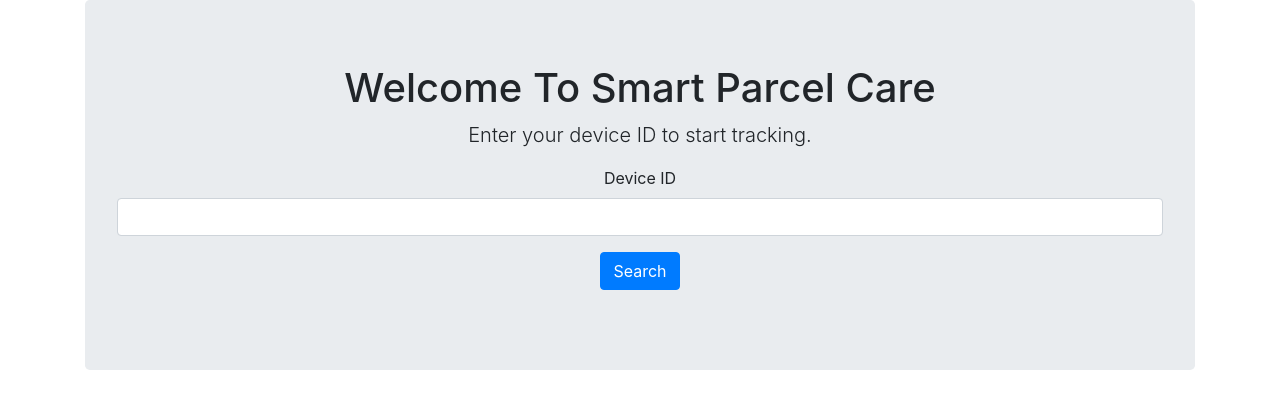
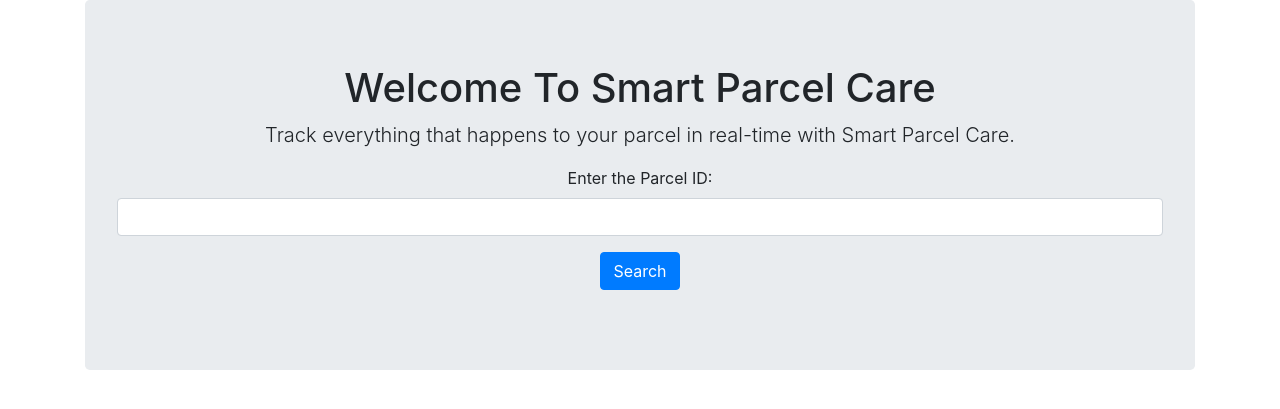
Before and after one commit to Khalid145/SmartParcelCare, a Flask app: page / in a window 1280 px wide. Shown: the part 56-465 px from the top of the page. Run offline with Flask 2, Linux system fonts and the light colour scheme; some libraries are stand-ins or nearby versions.

Commit message:
Updated Web App

```diff
--- a/Smart Parcel Care Web Application/app.py
+++ b/Smart Parcel Care Web Application/app.py
@@ -15,7 +15,7 @@ datajson = []
 
 
 class searchDevice(Form):
-     deviceid = StringField('Device ID',[validators.Length(min=1, max=50)])
+     deviceid = StringField('Enter the Parcel ID: ',[validators.Length(min=1, max=50)])
 
 
 @app.route('/', methods=['GET','POST'])
@@ -69,7 +69,7 @@ def index():
         datajson = json.dumps(datalist)
 
         if not datalist:
-            flash('Invalid ID.','danger')
+            flash('Invalid Parcel ID. Please Try Again.','danger')
             return redirect(url_for('index'))
         else:
             return redirect(url_for('parcelInfo', datajson=datajson))
--- a/Smart Parcel Care Web Application/templates/includes/_message.html
+++ b/Smart Parcel Care Web Application/templates/includes/_message.html
@@ -1,7 +1,7 @@
 {% with messages = get_flashed_messages(with_categories=true) %}
   {% if messages %}
     {% for category, message in messages %}
-      <div class="alert alert-{{ category }}">{{ message }}</div>
+      <div align="center" class="alert alert-{{ category }}">{{ message }}</div>
     {% endfor %}
   {% endif %}
 {% endwith %}
--- a/Smart Parcel Care Web Application/templates/index.html
+++ b/Smart Parcel Care Web Application/templates/index.html
@@ -3,7 +3,7 @@
 {% block body %}
 <div class="jumbotron text-center" >
   <h1>Welcome To Smart Parcel Care</h1>
-  <p class="lead">Enter your device ID to start tracking.</p>
+  <p class="lead">Track everything that happens to your parcel in real-time with Smart Parcel Care.</p>
 
   {% from "includes/_formhelpers.html" import render_field %}
 <form method="POST" action="">
```
